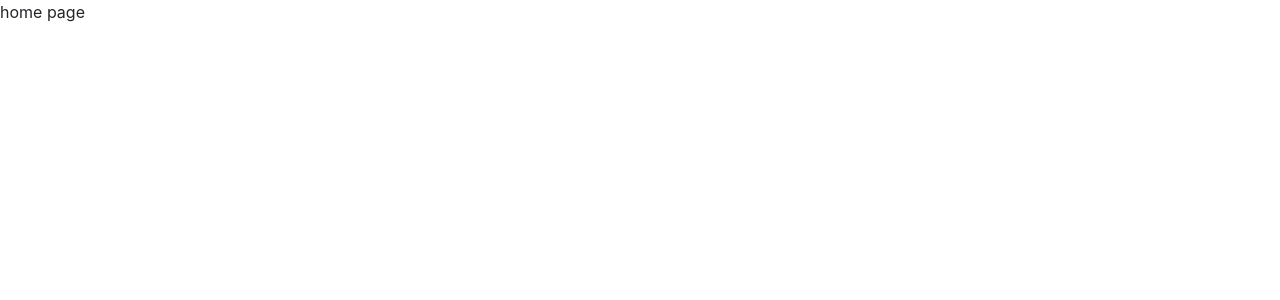
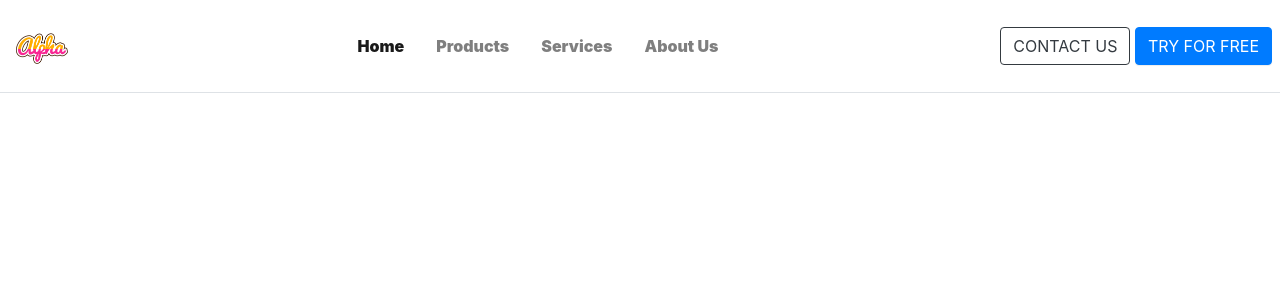
Before and after one commit to Jeethendrakumar/Sample, a React (Create React App) app: page / in a window 1280 px wide. Shown: the top 300 px of the page. Built offline with nearby package versions, Linux system fonts and the light colour scheme.

Commit message:
Adding the nav bar to the portal.

```diff
--- a/src/App.js
+++ b/src/App.js
@@ -5,15 +5,18 @@ import {
     Route,
 } from "react-router-dom";
 import Home from './components/home'
+import MainNavBar from './components/mainNav'
 
 
 class App extends React.Component{
     render(){
-        return <BrowserRouter>
-        <Routes>
-                    <Route exact path='/' element={<Home/>} />
-        </Routes>
-        </BrowserRouter>
+        return (
+            <BrowserRouter>
+                <Routes>
+                    <Route exact path='/' element={<MainNavBar/>} />
+                </Routes>
+            </BrowserRouter>
+        )
     }
 }
 
--- a/src/components/mainNav.jsx
+++ b/src/components/mainNav.jsx
@@ -1,10 +1,77 @@
-import React from 'react'
-import Card from '../common/card'
+import React, { Component } from 'react';
+import { NavLink } from 'react-router-dom';
 
-class MainNav extends React.Component{
-    render(){
-        return <Card>hello</Card>
+const menu = [
+    {
+        platform: {
+            link: '/',
+            label: 'Home'
+        }
+    },
+    {
+        pricing: {
+            link: '/products',
+            label: 'Products'
+        }
+    },
+    {
+        resourses: {
+            link: '/services',
+            label: 'Services'
+        }
+    },
+    {
+        acceleration: {
+            link: '/about',
+            label: 'About Us'
+        }
+    }
+];
+
+const getMenu = () => {
+    return menu.map(items => (
+        (Object.values(items).map(item => {
+            return <li key={item.label} className="nav-item d-none d-sm-inline-block">
+                <NavLink exact to={item.link} className="nav-link thicker">
+                    {item.label}
+                </NavLink>
+            </li>
+        }))
+    ))
+}
+class MainNavBar extends Component {
+    render() {
+        return (
+            <nav className="navbar navbar-expand bg-white navbar-light border-bottom">
+                <div className="brand-link">
+                    <img
+                        src='static/img/Alpha-designstyle-smoothie-m.png'
+                        alt="Klenty Logo"
+                        height="50"
+                        weight='100px'
+
+                    />
+                </div>
+                <ul className="navbar-nav ml-auto">
+                    {getMenu()}
+                </ul>
+                <ul className="navbar-nav ml-auto">
+                    <div className='nav-item'>
+                        <button type="button" className="btn btn-outline-dark">
+                            CONTACT US
+                        </button>
+                        {'  '}
+                        <button type="button" className="btn btn-primary">
+                            TRY FOR FREE
+                        </button>
+                    </div>
+                </ul>
+            </nav>
+        );
     }
 }
 
-export default MainNav
+MainNavBar.propTypes = {};
+
+
+export default (MainNavBar);
```
Also changed, not shown: public/static/img/Alpha-designstyle-smoothie-m.png (added).
